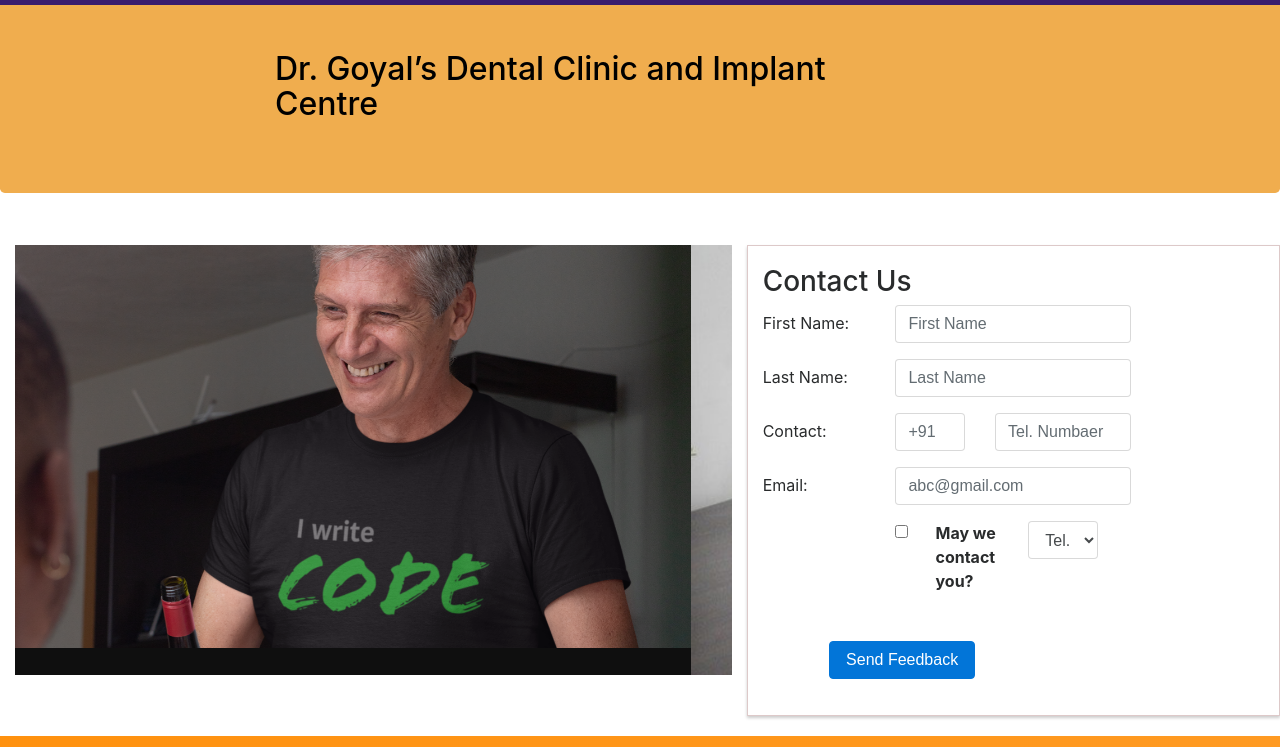
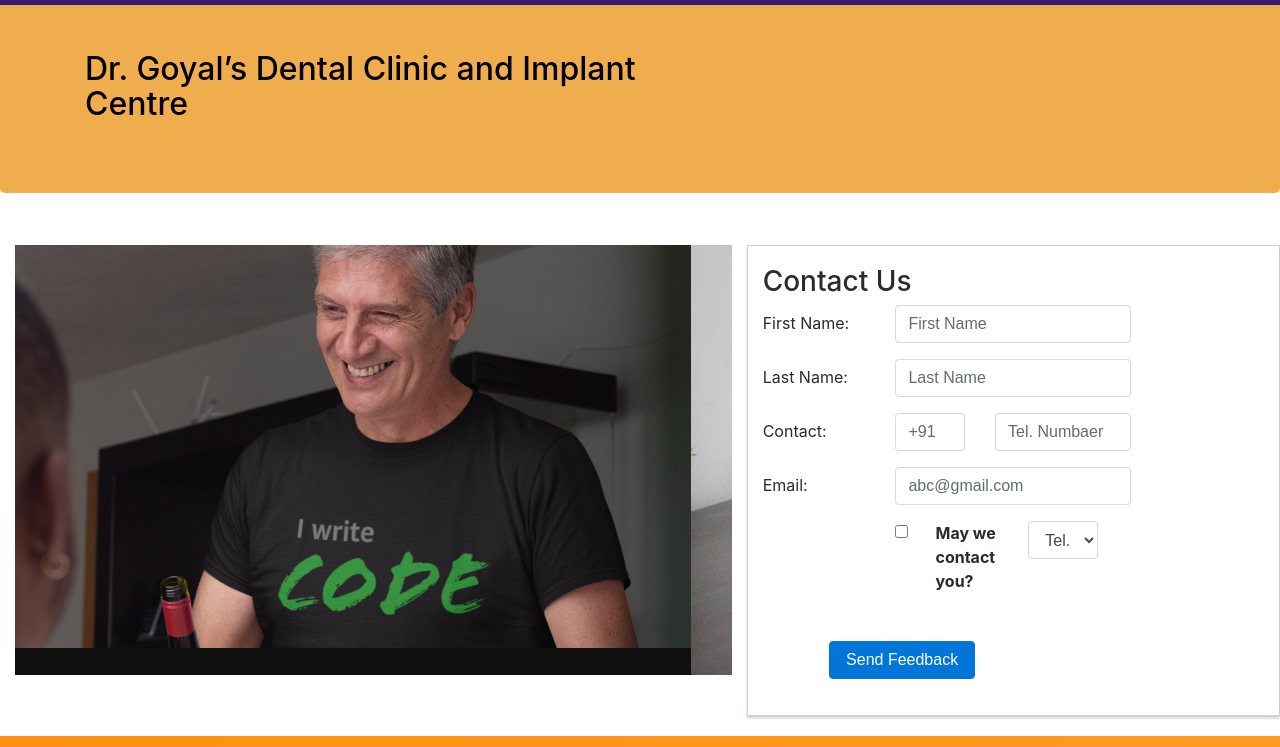
Before and after one commit to Nikhil-Gupta-prog/Nikhil-Gupta-prog.github.io, a website: page index.html in a window 1280 px wide. Shown: the part 53-800 px from the top of the page. Drawn offline with nearby package versions, Linux system fonts and the light colour scheme.

Commit message:
Update index.html

```diff
--- a/index.html
+++ b/index.html
@@ -51,7 +51,7 @@
     <header class="jumbotron bg-warning">
         <div class="container ">
             <div class="row row-header">
-                <div class=" offset-md-2 col-12 col-md-7">
+                <div class=" col-12 col-md-7">
                     <h2>Dr. Goyal’s Dental Clinic and Implant Centre</h2>
                 </div>
             </div>
```
